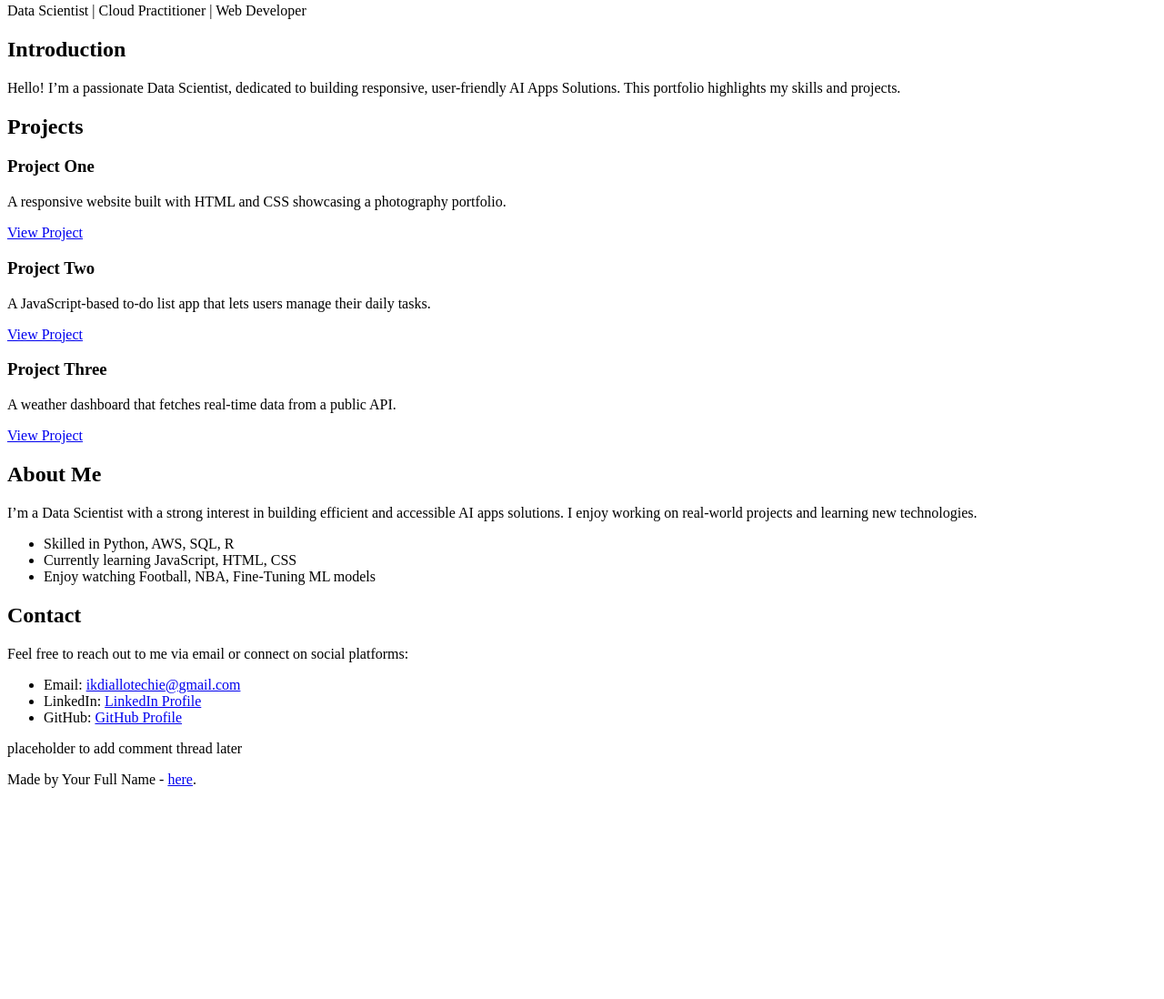
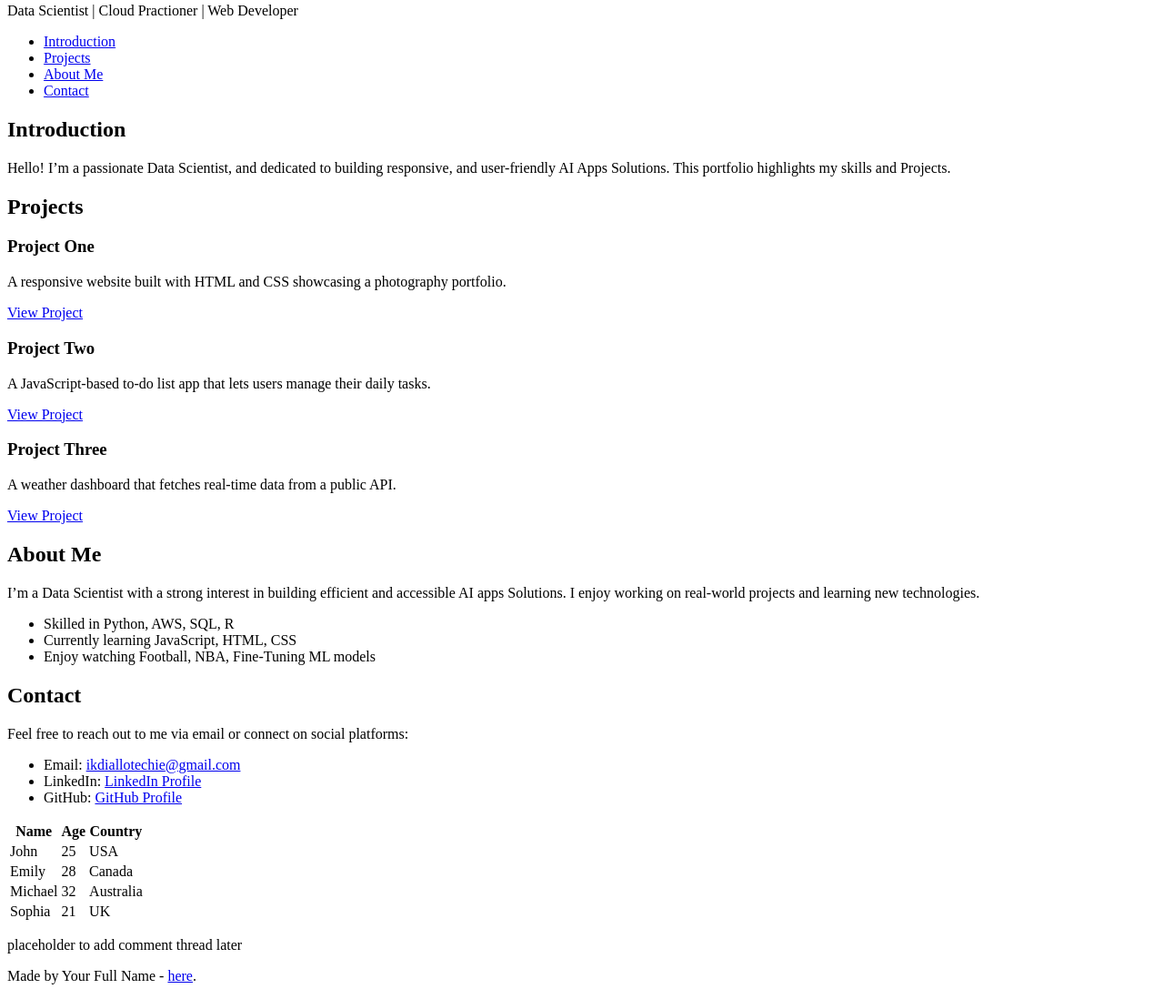
Before and after one commit to jalloh19/My_First_Portfolio, a plain HTML site: page html_basic/index.html in a window 1280 px wide. Shown: the part 116-1214 px from the top of the page at 91% size. Before the commit the page ends 998 px from the top, so only its background shows below. Drawn offline with Linux system fonts and the light colour scheme.

Commit message:
Add table of learners to index.html

```diff
--- a/html_basic/index.html
+++ b/html_basic/index.html
@@ -14,39 +14,56 @@
 
   <main>
     <article>
+      <!-- Your existing content here -->
       <h1>Your Full Name</h1>
-        <p>Data Scientist | Cloud Practitioner | Web Developer</p>
+      <p>Data Scientist | Cloud Practioner | Web Developer</p>
+
+      <nav>
+        <ul>
+          <li><a href="#introduction">Introduction</a></li>
+          <li><a href="#projects">Projects</a></li>
+          <li><a href="#about">About Me</a></li>
+          <li><a href="#contact">Contact</a></li>
+        </ul>
+      </nav>
+
       <section id="introduction">
         <h2>Introduction</h2>
-          <p>Hello! I’m a passionate Data Scientist, dedicated to building responsive, user-friendly AI Apps Solutions. This portfolio highlights my skills and projects.</p>
+        <p>Hello! I’m a passionate Data Scientist, and dedicated to building responsive, and user-friendly AI Apps Solutions. This portfolio highlights my skills and Projects.</p>
       </section>
+
       <section id="projects">
         <h2>Projects</h2>
+
         <article class="project">
           <h3>Project One</h3>
           <p>A responsive website built with HTML and CSS showcasing a photography portfolio.</p>
           <a href="https://github.com/jalloh19" target="_blank">View Project</a>
         </article>
+
         <article class="project">
           <h3>Project Two</h3>
           <p>A JavaScript-based to-do list app that lets users manage their daily tasks.</p>
           <a href="https://github.com/jalloh19" target="_blank">View Project</a>
         </article>
+
         <article class="project">
           <h3>Project Three</h3>
           <p>A weather dashboard that fetches real-time data from a public API.</p>
           <a href="https://github.com/jalloh19" target="_blank">View Project</a>
         </article>
       </section>
+
       <section id="about">
         <h2>About Me</h2>
-          <p>I’m a Data Scientist with a strong interest in building efficient and accessible AI apps solutions. I enjoy working on real-world projects and learning new technologies.</p>
+        <p>I’m a Data Scientist with a strong interest in building efficient and accessible AI apps Solutions. I enjoy working on real-world projects and learning new technologies.</p>
         <ul>
           <li>Skilled in Python, AWS, SQL, R</li>
           <li>Currently learning JavaScript, HTML, CSS</li>
           <li>Enjoy watching Football, NBA, Fine-Tuning ML models</li>
         </ul>
       </section>
+
       <section id="contact">
         <h2>Contact</h2>
         <p>Feel free to reach out to me via email or connect on social platforms:</p>
@@ -56,6 +73,39 @@
           <li>GitHub: <a href="https://github.com/jalloh19" target="_blank">GitHub Profile</a></li>
         </ul>
       </section>
+
+      <!-- Add table before closing article tag -->
+      <table>
+        <thead>
+          <tr>
+            <th>Name</th>
+            <th>Age</th>
+            <th>Country</th>
+          </tr>
+        </thead>
+        <tbody>
+          <tr>
+            <td>John</td>
+            <td>25</td>
+            <td>USA</td>
+          </tr>
+          <tr>
+            <td>Emily</td>
+            <td>28</td>
+            <td>Canada</td>
+          </tr>
+          <tr>
+            <td>Michael</td>
+            <td>32</td>
+            <td>Australia</td>
+          </tr>
+          <tr>
+            <td>Sophia</td>
+            <td>21</td>
+            <td>UK</td>
+          </tr>
+        </tbody>
+      </table>
     </article>
 
     <aside>
@@ -64,7 +114,7 @@
   </main>
 
   <footer>
-      <p>Made by Your Full Name - <a href="https://www.linkedin.com/in/ikdiallo79" target="_blank">here</a>.</p>
+    <p>Made by Your Full Name - <a href="https://your-website.com" target="_blank">here</a>.</p>
   </footer>
 </body>
 </html>
```
Lines whose indentation alone changed are shown as unchanged.
